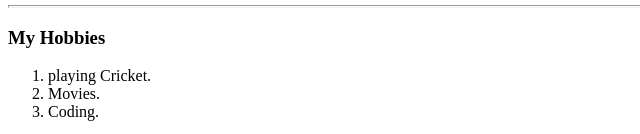
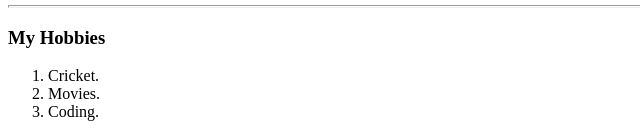
Before and after one commit to alokkumar9019/cv, a plain HTML site: page index.html in a window 1280 px wide. Shown: the part 753-887 px from the top of the page, 0-640 px from the left. Drawn offline with Linux system fonts and the light colour scheme.

Commit message:
Update index.html

```diff
--- a/index.html
+++ b/index.html
@@ -75,7 +75,7 @@
   <hr size="3">
   <h3>My Hobbies</h3>
   <ol>
-    <li>playing Cricket.</li>
+    <li>Cricket.</li>
     <li>Movies.</li>
     <li>Coding.</li>
   </ol>
```
